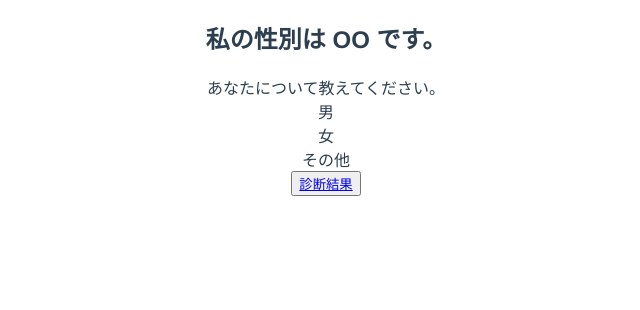
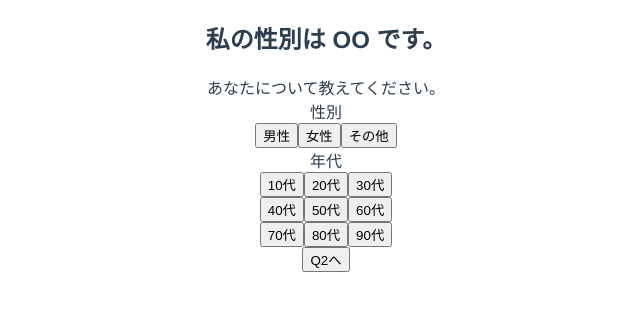
Before and after one commit to ritsuyasaito/banana_sample, a Vue app: page /q1 in a window 1280 px wide. Shown: the top 310 px of the page, without its empty margins (314-954 px from the left). Built offline with nearby package versions, Linux system fonts and the light colour scheme.

Commit message:
firebase導入前

```diff
--- a/babel.config.js
+++ b/babel.config.js
@@ -1,5 +1,3 @@
 module.exports = {
-  presets: [
-    '@vue/cli-plugin-babel/preset'
-  ]
-}
+  presets: ["@vue/cli-plugin-babel/preset"],
+};
--- a/src/main.js
+++ b/src/main.js
@@ -1,10 +1,10 @@
-import Vue from 'vue'
-import App from './App.vue'
-import router from './router'
+import Vue from "vue";
+import App from "./App.vue";
+import router from "./router";
 
-Vue.config.productionTip = false
+Vue.config.productionTip = false;
 
 new Vue({
   router,
-  render: h => h(App)
-}).$mount('#app')
+  render: (h) => h(App),
+}).$mount("#app");
--- a/src/router/index.js
+++ b/src/router/index.js
@@ -2,6 +2,7 @@ import Vue from "vue";
 import VueRouter from "vue-router";
 import Start from "../views/Start.vue";
 import Q1 from "../views/Q1.vue";
+import Q2 from "../views/Q2.vue";
 import Result from "../views/Result.vue";
 
 Vue.use(VueRouter);
@@ -18,6 +19,11 @@ const routes = [
     component: Q1,
   },
   {
+    path: "/q2",
+    name: "Q2",
+    component: Q2,
+  },
+  {
     path: "/result",
     name: "Result",
     component: Result,
--- a/src/views/Q1.vue
+++ b/src/views/Q1.vue
@@ -3,31 +3,200 @@
     <h2>私の性別は {{ gender }} です。</h2>
     <div>あなたについて教えてください。</div>
     <div>
-      <div v-on:click="checkGender('男')">男</div>
-      <div v-on:click="checkGender('女')">女</div>
-      <div v-on:click="checkGender('その他')">その他</div>
+      <div>性別</div>
+      <div class="gender">
+        <button
+          v-bind:class="{ buttoncolor: genderState['男性'] }"
+          v-on:click="checkGender('男性')"
+        >
+          男性
+        </button>
+        <button
+          v-bind:class="{ buttoncolor: genderState['女性'] }"
+          v-on:click="checkGender('女性')"
+        >
+          女性
+        </button>
+        <button
+          v-bind:class="{ buttoncolor: genderState['その他'] }"
+          v-on:click="checkGender('その他')"
+        >
+          その他
+        </button>
+      </div>
+      <div>年代</div>
+      <div class="age">
+        <div>
+          <button
+            v-bind:class="{ buttoncolor: ageState[10] }"
+            v-on:click="checkage(10)"
+          >
+            10代
+          </button>
+          <button
+            v-bind:class="{ buttoncolor: ageState[20] }"
+            v-on:click="checkage(20)"
+          >
+            20代
+          </button>
+          <button
+            v-bind:class="{ buttoncolor: ageState[30] }"
+            v-on:click="checkage(30)"
+          >
+            30代
+          </button>
+        </div>
+        <div>
+          <button
+            v-bind:class="{ buttoncolor: ageState[40] }"
+            v-on:click="checkage(40)"
+          >
+            40代
+          </button>
+          <button
+            v-bind:class="{ buttoncolor: ageState[50] }"
+            v-on:click="checkage(50)"
+          >
+            50代
+          </button>
+          <button
+            v-bind:class="{ buttoncolor: ageState[60] }"
+            v-on:click="checkage(60)"
+          >
+            60代
+          </button>
+        </div>
+        <div>
+          <button
+            v-bind:class="{ buttoncolor: ageState[70] }"
+            v-on:click="checkage(70)"
+          >
+            70代
+          </button>
+          <button
+            v-bind:class="{ buttoncolor: ageState[80] }"
+            v-on:click="checkage(80)"
+          >
+            80代
+          </button>
+          <button
+            v-bind:class="{ buttoncolor: ageState['その他'] }"
+            v-on:click="checkage('その他')"
+          >
+            90代
+          </button>
+        </div>
+      </div>
     </div>
-    <button><router-link to="/result">診断結果</router-link></button>
+    <button v-on:click="dicbool">Q2へ</button>
+    <!-- <button><router-link to="/q2">Q2へ</router-link></button> -->
   </div>
 </template>
 
 <script>
+//import firebase from "firebase";
 export default {
   data: function () {
     return {
       gender: "OO",
       age_category: "",
+      genderState: { 男性: false, 女性: false, その他: false },
+      ageState: {
+        10: false,
+        20: false,
+        30: false,
+        40: false,
+        50: false,
+        60: false,
+        70: false,
+        80: false,
+        その他: false,
+      },
+      selectedGender: "",
+      selectedAge: "",
     };
   },
   methods: {
     checkGender: function (text) {
-      this.gender = text;
+      // すでにtrueのものだった場合はそれおfalseにする
+      if (this.genderState[text]) {
+        this.genderState[text] = !this.genderState[text];
+      } else {
+        this.genderState = { 男性: false, 女性: false, その他: false };
+        this.gender = text;
+        this.genderState[text] = !this.genderState[text];
+      }
+
+      //console.log(this.genderState)
+    },
+
+    checkage: function (text) {
+      if (this.ageState[text]) {
+        this.ageState[text] = !this.ageState[text];
+      } else {
+        this.ageState = {
+          10: false,
+          20: false,
+          30: false,
+          40: false,
+          50: false,
+          60: false,
+          70: false,
+          80: false,
+          その他: false,
+        };
+        this.ageState[text] = !this.ageState[text];
+      }
+
+      //console.log(this.genderState)
+    },
+    //辞書型の中でtrueの値を持つkeyのみを抽出する関数
+    dicbool: function () {
+      for (var genderKey in this.genderState) {
+        var genderVal = this.genderState[genderKey];
+        if (genderVal) {
+          this.selectedGender = genderKey;
+          console.log(this.selectedGender);
+        } else {
+          continue;
+        }
+      }
+
+      for (var key in this.ageState) {
+        var ageVal = this.ageState[key];
+        if (ageVal) {
+          this.selectedAge = key;
+          console.log(this.selectedAge);
+        } else {
+          continue;
+        }
+      }
+      //postTweet(this.selectedGender, this.selectedAge);
     },
     sendData: function () {
       //
     },
+    // postTweet(selectedGender, selectedAge) {
+    //   firebase.firestore().collection("UserInfo").add({
+    //     gender: selectedGender,
+    //     age: selectedAge,
+    //   });
+    // },
   },
 };
 </script>
 
-<style></style>
+<style>
+.gender {
+  display: flex;
+  justify-content: center;
+}
+
+.buttoncolor {
+  background-color: green;
+}
+/*
+button {
+  padding: 10em;
+} */
+</style>
--- /dev/null
+++ b/src/views/Q2.vue
@@ -0,0 +1,66 @@
+<template>
+  <div id="q1">
+    <h2>私の性別は {{ gender }} です。</h2>
+    <div>あなたについて教えてください。</div>
+    <div>
+      <div>性別</div>
+      <div class="gender">
+        <button v-on:click="checkGender('男')">男</button>
+        <button v-on:click="checkGender('女')">女</button>
+        <button v-on:click="checkGender('その他')">その他</button>
+        <!-- <div v-on:click="checkGender('男')">男</div>
+        <div v-on:click="checkGender('女')">女</div>
+        <div v-on:click="checkGender('その他')">その他</div> -->
+      </div>
+      <div>年代</div>
+      <div class="age">
+        <div>
+          <button v-on:click="checkGender('10')">10代</button>
+          <button v-on:click="checkGender('20')">20代</button>
+          <button v-on:click="checkGender('30')">30代</button>
+        </div>
+        <div>
+          <button v-on:click="checkGender('10')">40代</button>
+          <button v-on:click="checkGender('20')">50代</button>
+          <button v-on:click="checkGender('30')">60代</button>
+        </div>
+        <div>
+          <button v-on:click="checkGender('10')">70代</button>
+          <button v-on:click="checkGender('20')">80代</button>
+          <button v-on:click="checkGender('30')">90代</button>
+        </div>
+      </div>
+    </div>
+    <button><router-link to="/result">診断結果</router-link></button>
+  </div>
+</template>
+
+<script>
+export default {
+  data: function () {
+    return {
+      gender: "OO",
+      age_category: "",
+    };
+  },
+  methods: {
+    checkGender: function (text) {
+      this.gender = text;
+    },
+    sendData: function () {
+      //
+    },
+  },
+};
+</script>
+
+<style>
+.gender {
+  display: flex;
+  justify-content: center;
+}
+/*
+button {
+  padding: 10em;
+} */
+</style>
```
Also changed, not shown: package.json (+6 -2 lines), 1 other file (tests, documents, lock files or other folders).
